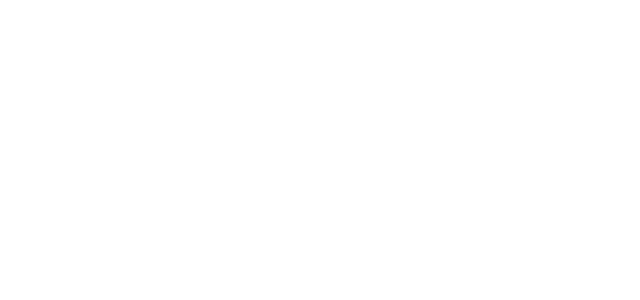
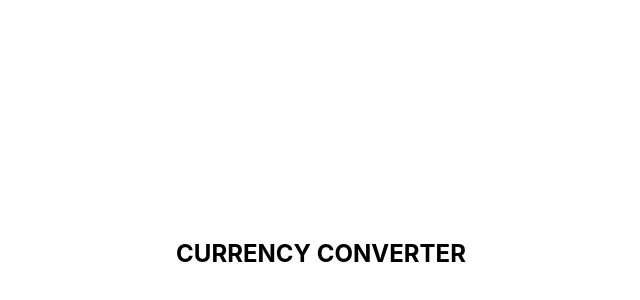
Before and after one commit to IgnatovDan/currency-converter, a React (Create React App) app in the folder react-to-cbr/: page / in a window 1280 px wide. Shown: the part 136-436 px from the top of the page, without its empty margins (319-959 px from the left). Built offline with nearby package versions, Linux system fonts and the light colour scheme.

Commit message:
feat(react-cbr): Add header

```diff
--- a/react-to-cbr/src/components/App/App.css
+++ b/react-to-cbr/src/components/App/App.css
@@ -1,4 +1,4 @@
-.App {
+.app {
   min-width: 100vw;
   min-height: 100vh;
 
--- a/react-to-cbr/src/components/App/App.js
+++ b/react-to-cbr/src/components/App/App.js
@@ -1,8 +1,14 @@
-import './App.css';
+import './app.css';
+import './__header/app__header.css';
+
+import Header from '../Header/Header';
 
 function App() {
   return (
-    <div className="App">
+    <div className="app">
+      <div className="app__header">
+        <Header></Header>
+      </div>
     </div>
   );
 }
--- /dev/null
+++ b/react-to-cbr/src/components/App/__header/app__header.css
@@ -0,0 +1,3 @@
+.app__header {
+  padding-bottom: 20px;
+}
--- a/react-to-cbr/src/components/Header/Header.js
+++ b/react-to-cbr/src/components/Header/Header.js
@@ -1,6 +1,11 @@
+import './header.css';
+import './__caption/header__caption.css';
+
 function Header() {
   return (
-    <div></div>
+    <header class="header">
+      <h1 class="header__caption">Currency converter</h1>
+    </header>
   );
 }
 
--- /dev/null
+++ b/react-to-cbr/src/components/Header/__caption/header__caption.css
@@ -0,0 +1,13 @@
+.header__caption {
+  /* reset browser styles */
+  padding: 0;
+  margin: 0;
+
+  text-align: center;
+
+  font-style: normal;
+  font-weight: 700;
+  font-size: 1.5rem;
+  line-height: 1.15;
+  text-transform: uppercase;
+}
```
Also changed, not shown: react-to-cbr/src/components/Header/header.css (added).
